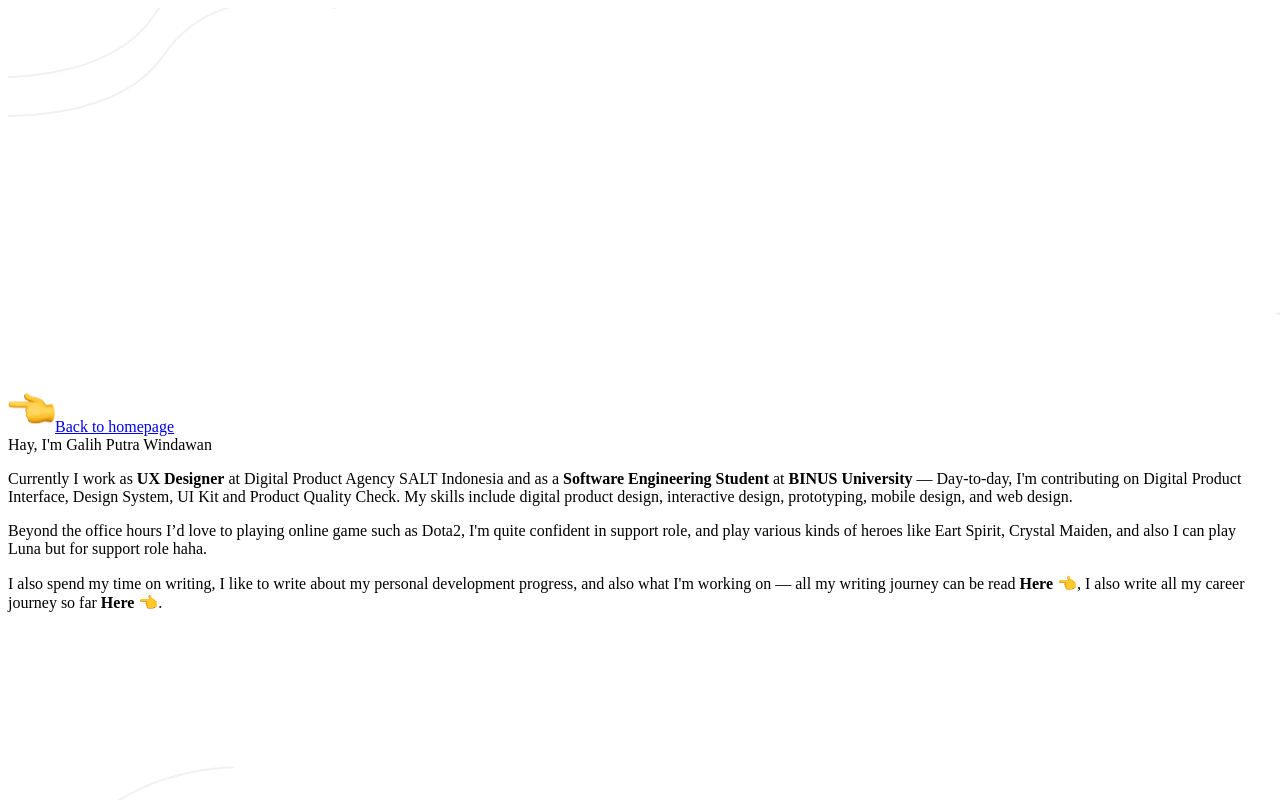
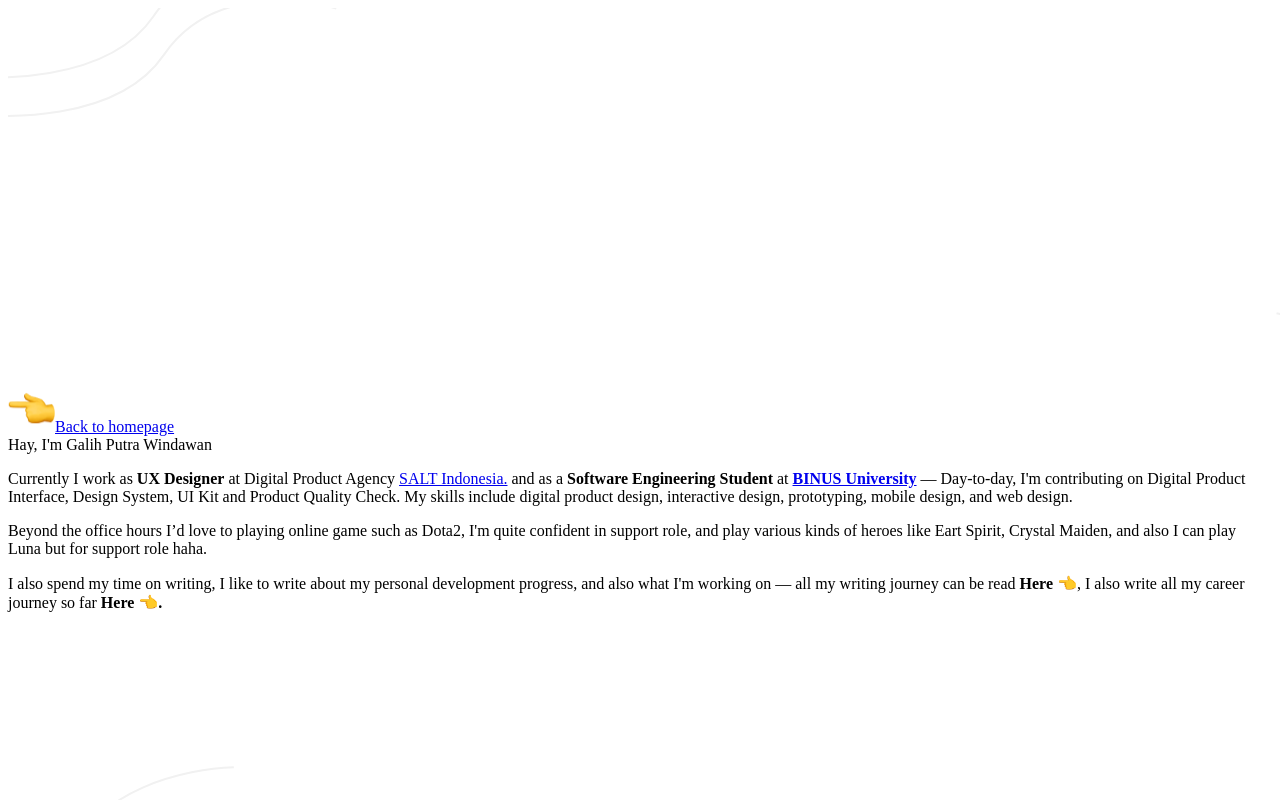
Before and after one commit to LukmanNH/porto-galih, a Next.js app: page /AboutMe in a window 1280 px wide. Shown: the top 800 px of the page. Built offline with nearby package versions, Linux system fonts and the light colour scheme.

Commit message:
Wanna Test Prod

```diff
--- a/components/NavBar.jsx
+++ b/components/NavBar.jsx
@@ -24,11 +24,7 @@ const NavBar = ({ isNavItem, isHumberger }) => {
       <div className="md:flex items-stretch justify-between py-5 md:pt-[2.375rem] mx-auto w-11/12 md:w-10/12 lg:w-9/12 xl:w-8/12 max-w-screen-lg">
         <div className="relative w-full">
           <div className="text-white cursor-pointer text-base lg:text-lg flex items-center hover:border-b-[3px] border-[#2B9EDE] absolute">
-            <img
-              src="../👈.svg"
-              alt=""
-              className="mr-1 md:mr-2 h-4 lg:h-5 2xl:h-7"
-            />
+            <img src="../👈.svg" alt="" className="mr-1 md:mr-2 h-4 lg:h-5" />
             <Link href={"/"}>Back to homepage</Link>
           </div>
         </div>
--- a/pages/AboutMe.jsx
+++ b/pages/AboutMe.jsx
@@ -11,7 +11,7 @@ const AboutMe = () => {
         alt=""
         className="top-0 absolute w-full z-0"
       />
-      <div className="pt-6 mx-auto w-11/12 md:w-10/12 lg:w-9/12 xl:w-8/12 z-10 relative">
+      <div className="pt-6 mx-auto w-11/12 md:w-10/12 lg:w-9/12 xl:w-8/12 z-10 relative max-w-screen-lg">
         <div className="text-[#282828] cursor-pointer text-base lg:text-lg font-medium flex items-center hover:border-b-[3px] border-[#2B9EDE] absolute">
           <img src="../👈.svg" alt="" className="mr-1 md:mr-2 h-4 lg:h-5" />
           <Link href={"/"}>Back to homepage</Link>
@@ -23,11 +23,19 @@ const AboutMe = () => {
             </div>
             <p className="font-normal text-justify text-sm md:text-base lg:text-[1.25rem] text-[#282828] mb-8 lg:leading-10">
               Currently I work as <b className="font-semibold">UX Designer</b>{" "}
-              at Digital Product Agency SALT Indonesia and as a{" "}
+              at Digital Product Agency{" "}
+              <span className="font-semibold duration-200 text-[#01549F] cursor-pointer">
+                <a target="_blank" href="https://salt.id/">
+                  SALT Indonesia.
+                </a>
+              </span>{" "}
+              and as a{" "}
               <b className="font-semibold">Software Engineering Student</b> at{" "}
-              <b className="font-semibold text-[#01549F]">BINUS University</b> —
-              Day-to-day, I'm contributing on Digital Product Interface, Design
-              System, UI Kit and Product Quality Check. My skills include
+              <a href="https://binus.ac.id">
+                <b className="font-semibold text-[#01549F]">BINUS University</b>
+              </a>{" "}
+              — Day-to-day, I'm contributing on Digital Product Interface,
+              Design System, UI Kit and Product Quality Check. My skills include
               digital product design, interactive design, prototyping, mobile
               design, and web design.
             </p>
@@ -42,9 +50,13 @@ const AboutMe = () => {
               I also spend my time on writing, I like to write about my personal
               development progress, and also what I'm working on — all my
               writing journey can be read{" "}
-              <b className="font-semibold text-[#01549F]">Here</b> 👈, I also
-              write all my career journey so far{" "}
-              <b className="font-semibold text-[#01549F]">Here</b> 👈.
+              <Link href={"/WritingJourney"}>
+                <b className="font-semibold text-[#01549F]">Here 👈</b>
+              </Link>
+              , I also write all my career journey so far{" "}
+              <Link href={"/NotableWorks"}>
+                <b className="font-semibold text-[#01549F]">Here 👈.</b>
+              </Link>
             </p>
           </div>
         </div>
```
